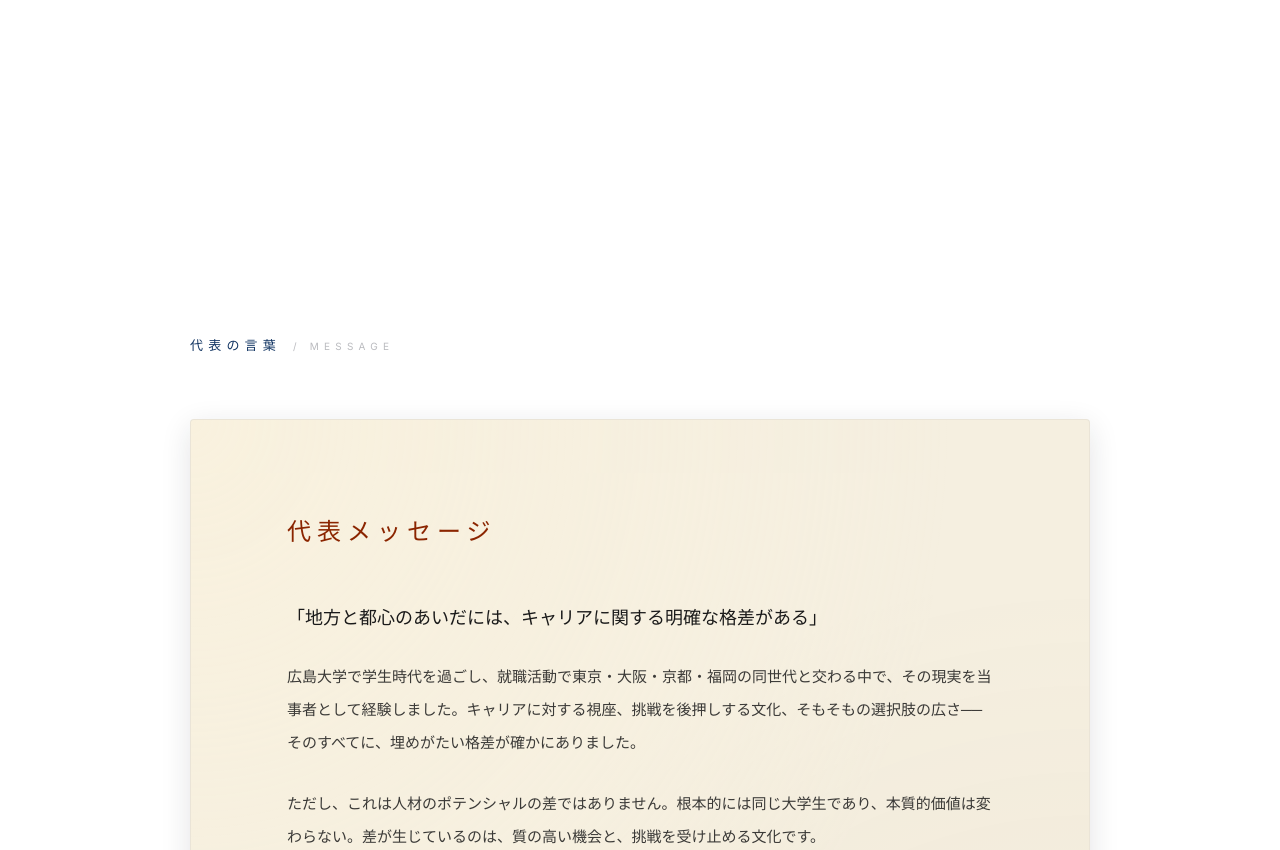
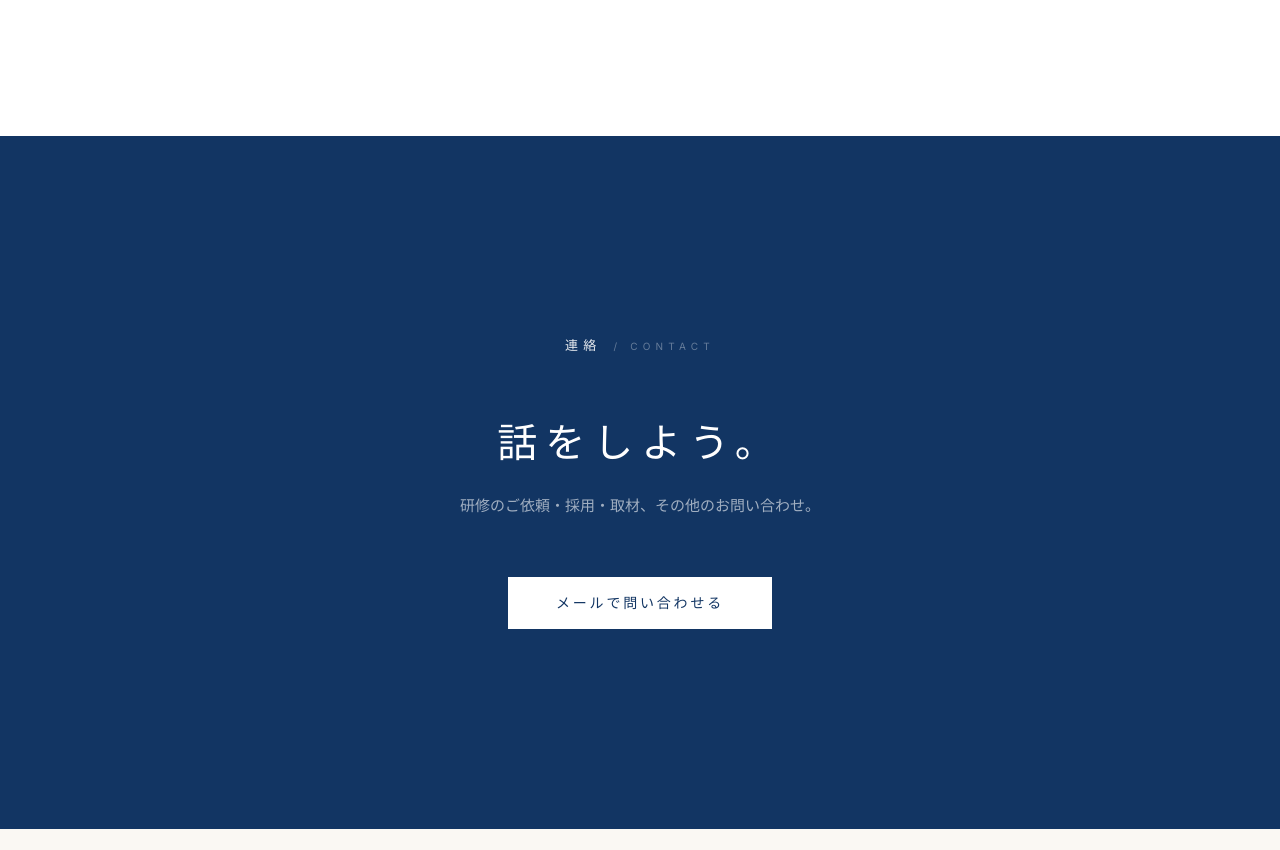
Before and after one commit to youcan0824/samurai-utari-site, a Next.js app: page / in a window 1280 px wide. Shown: the part 9180-10030 px from the top of the page. Built offline with nearby package versions, Linux system fonts and the light colour scheme.

Commit message:
代表メッセージ削除（Opening/Vision/Why/Futureで既に代弁されているため）

```diff
--- a/src/app/page.tsx
+++ b/src/app/page.tsx
@@ -8,7 +8,6 @@ import { Service } from "@/components/service";
 import { Future } from "@/components/future";
 import { Gallery } from "@/components/gallery";
 import { Team } from "@/components/team";
-import { Message } from "@/components/message";
 import { Contact } from "@/components/contact";
 import { CompanyInfo } from "@/components/company-info";
 import { Footer } from "@/components/footer";
@@ -26,7 +25,6 @@ export default function Home() {
       <Future />
       <Gallery />
       <Team />
-      <Message />
       <Contact />
       <CompanyInfo />
       <Footer />
```
